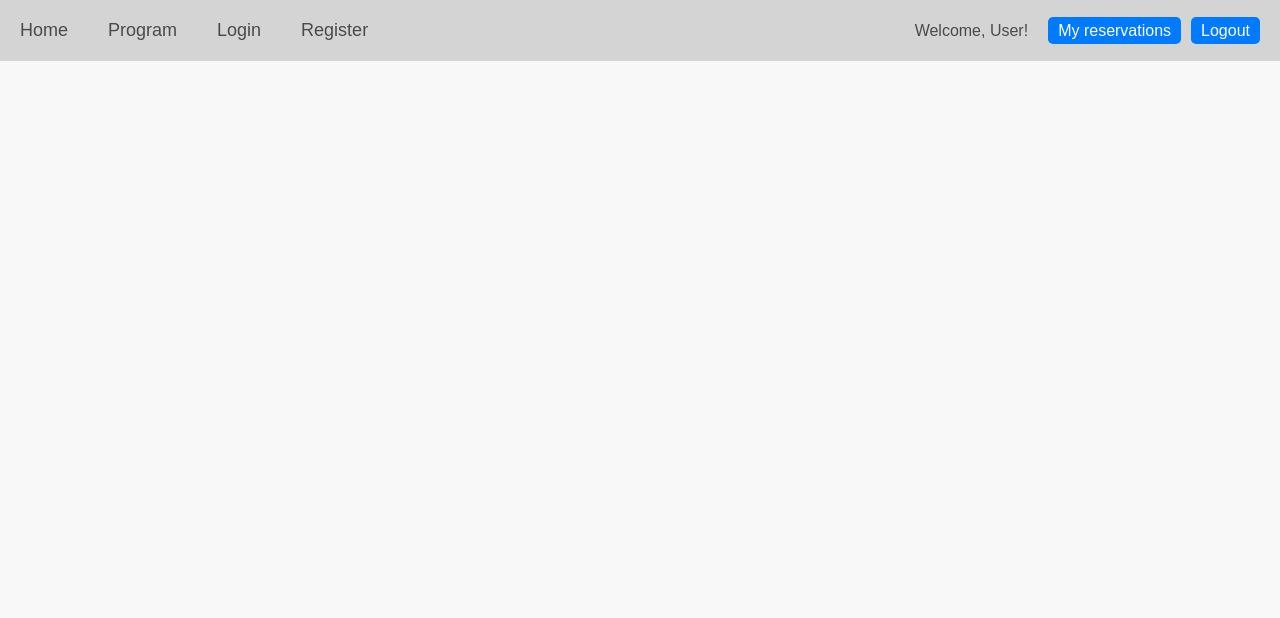
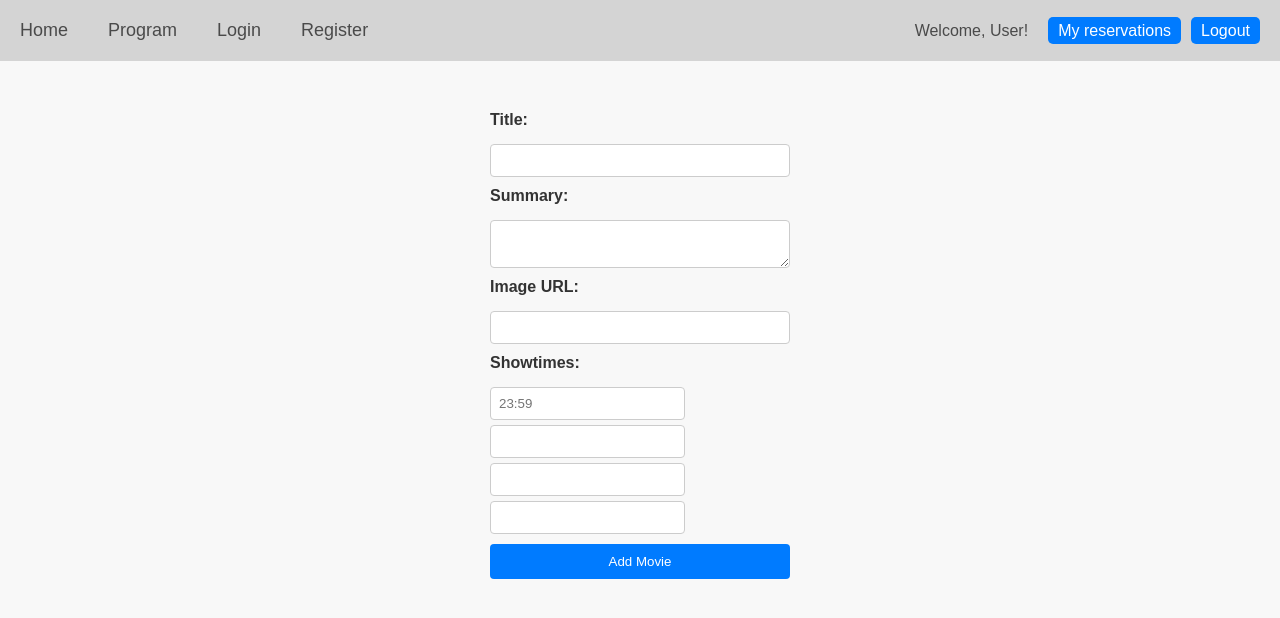
Before and after one commit to PetyoVeselinovMitev/SoftuniExamProject, a React (Vite) app in the folder client/: page /admin/create in a window 1280 px wide. Shown: the top 618 px of the page. Built offline with nearby package versions, Linux system fonts and the light colour scheme.

Commit message:
added movie create form for the admin panel

```diff
--- a/client/src/App.jsx
+++ b/client/src/App.jsx
@@ -8,6 +8,7 @@ import Program from "./components/program/Program";
 import AdminPanel from "./components/adminPanel/AdminPanel";
 import Reservation from "./components/reservation/Reservation";
 import UserReservations from "./components/userReservations/UserReservations";
+import CreateMovie from "./components/adminPanel/createMovie/CreateMovie";
 
 function App() {
     return (
@@ -22,6 +23,7 @@ function App() {
                 <Route path="/admin" element={<AdminPanel />} />
                 <Route path="/program/movie/time" element={<Reservation />} />
                 <Route path="/user/reservations" element={<UserReservations />} />
+                <Route path="/admin/create" element={<CreateMovie />} />
             </Routes>
 
         </>
--- a/client/src/components/adminPanel/AdminPanel.css
+++ b/client/src/components/adminPanel/AdminPanel.css
@@ -49,7 +49,9 @@
     align-items: center
 }
 
-.add-movie-btn {
+.add-movie-btn a {
+    text-align: center;
+    text-decoration: none;
     display: block;
     width: 200px;
     margin: 20px auto;
--- a/client/src/components/adminPanel/AdminPanel.jsx
+++ b/client/src/components/adminPanel/AdminPanel.jsx
@@ -1,3 +1,4 @@
+import { Link } from 'react-router-dom';
 import './AdminPanel.css';
 
 export default function AdminPanel() {
@@ -55,7 +56,9 @@ export default function AdminPanel() {
             <div className='msg'>
                 <h2>There are no movies yet.</h2>
             </div>
-            <button className="add-movie-btn">Add Movie</button>
+            <div className="add-movie-btn">
+                <Link to="/admin/create">Add Movie</Link>
+            </div>
         </div>
     );
 }
--- /dev/null
+++ b/client/src/components/adminPanel/createMovie/CreateMovie.css
@@ -0,0 +1,34 @@
+.create-movie-form {
+    padding-top: 50px;
+    display: flex;
+    flex-direction: column;
+    gap: 10px;
+    width: 300px;
+    margin: auto;
+}
+
+.create-movie-form label {
+    font-weight: bold;
+}
+
+.create-movie-form input[type="text"],
+.create-movie-form textarea,
+.create-movie-form input[type="time"] {
+    padding: 8px;
+    margin-top: 5px;
+    border: 1px solid #ccc;
+    border-radius: 4px;
+}
+
+.create-movie-form button {
+    padding: 10px;
+    background-color: #007bff;
+    color: white;
+    border: none;
+    border-radius: 4px;
+    cursor: pointer;
+}
+
+.create-movie-form button:hover {
+    background-color: #0056b3;
+}
--- /dev/null
+++ b/client/src/components/adminPanel/createMovie/CreateMovie.jsx
@@ -0,0 +1,55 @@
+import './CreateMovie.css';
+
+export default function CreateMovie() {
+    return (
+        <form className="create-movie-form" >
+            <label htmlFor="title">Title:</label>
+            <input
+                type="text"
+                id="title"
+                name="title"
+            />
+
+            <label htmlFor="summary">Summary:</label>
+            <textarea
+                id="summary"
+                name="summary"
+            />
+
+            <label htmlFor="imageUrl">Image URL:</label>
+            <input
+                type="text"
+                id="imageUrl"
+                name="imageUrl"
+            />
+
+            <label htmlFor="showtime1">Showtimes: </label>
+            <div>
+                <input
+                    type="text"
+                    id="showtimes"
+                    name="showtimes"
+                    placeholder='23:59'
+                />
+                <input
+                    type="text"
+                    id="showtimes"
+                    name="showtimes"
+
+                />
+                <input
+                    type="text"
+                    id="showtimes"
+                    name="showtimes"
+                />
+                <input
+                    type="text"
+                    id="showtimes"
+                    name="showtimes"
+                />
+            </div>
+
+            <button type="submit">Add Movie</button>
+        </form>
+    );
+};
```
